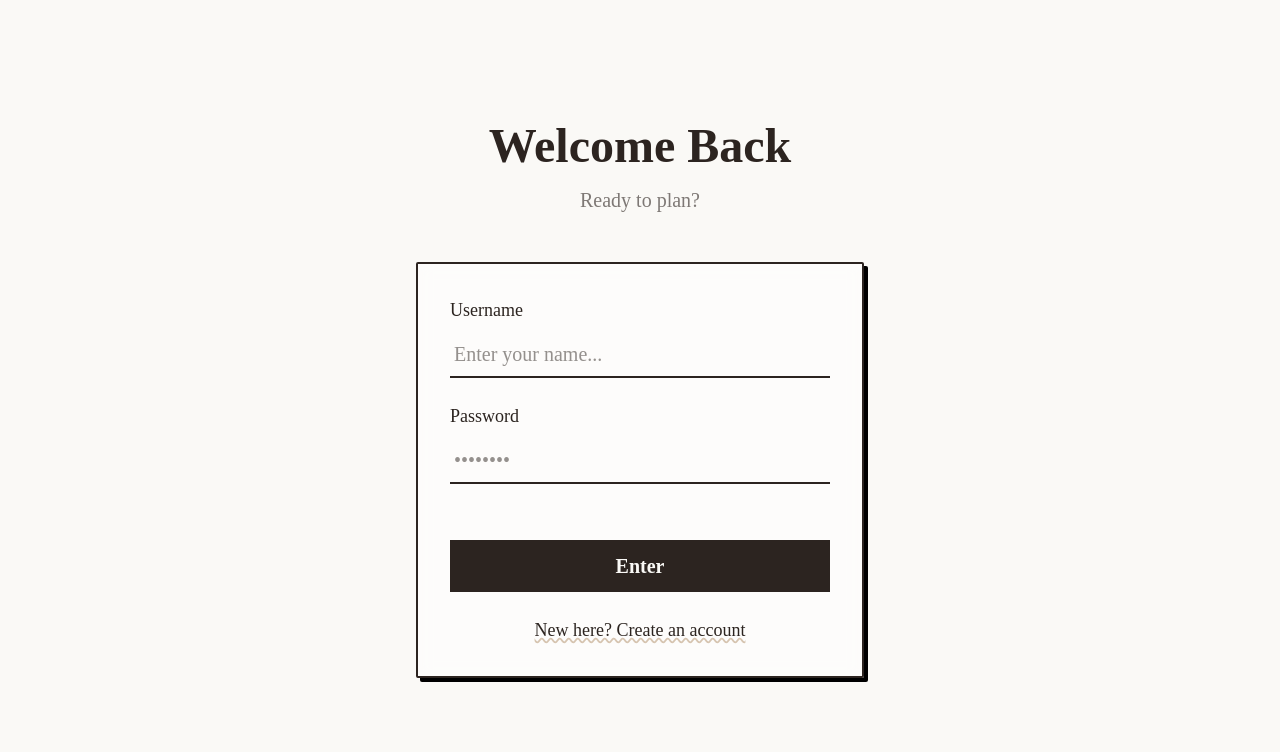
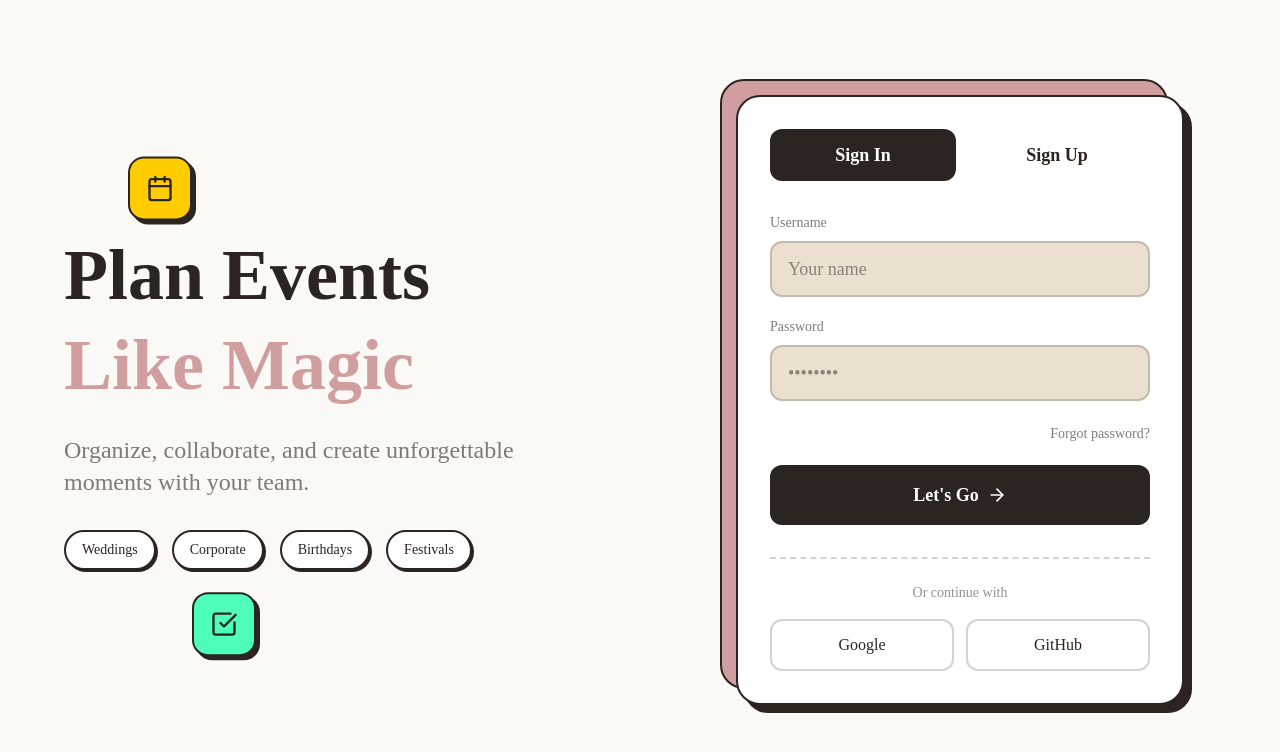
Before and after one commit to Rahulgupta7777/Event_Managment, a React (Vite) app in the folder client/: page / in a window 1280 px wide. Shown: the top 752 px of the page. Built offline with nearby package versions, Linux system fonts and the light colour scheme.

Commit message:
redesign login page

```diff
--- a/client/src/components/views/LoginSignupView.tsx
+++ b/client/src/components/views/LoginSignupView.tsx
@@ -1,11 +1,13 @@
 import { useState } from "react";
 import { motion, AnimatePresence } from "framer-motion";
 import { useAppStore } from "../../store/useAppStore";
+import { Sparkles, Calendar, Users, CheckSquare, ArrowRight } from "lucide-react";
 
 export const LoginSignupView = () => {
     const [isLogin, setIsLogin] = useState(true);
     const [username, setUsername] = useState("");
     const [password, setPassword] = useState("");
+    const [email, setEmail] = useState("");
     const { login } = useAppStore();
 
     const handleSubmit = (e: React.FormEvent) => {
@@ -15,71 +17,191 @@ export const LoginSignupView = () => {
         }
     };
 
+    const floatingIcons = [
+        { Icon: Calendar, color: "bg-[#ffcc00]", delay: 0, x: "10%", y: "20%" },
+        { Icon: Users, color: "bg-[#ff4d4d]", delay: 0.2, x: "85%", y: "15%" },
+        { Icon: CheckSquare, color: "bg-[#4dffb8]", delay: 0.4, x: "15%", y: "75%" },
+        { Icon: Sparkles, color: "bg-[#4d94ff]", delay: 0.6, x: "80%", y: "70%" },
+    ];
+
     return (
-        <div className="flex flex-col items-center justify-center min-h-screen bg-[var(--color-paper)] text-[var(--color-ink)] p-4">
+        <div className="relative flex min-h-screen bg-[var(--color-paper)] text-[var(--color-ink)] overflow-hidden">
+            {floatingIcons.map(({ Icon, color, delay, x, y }, i) => (
                 <motion.div
+                    key={i}
+                    className={`absolute ${color} w-16 h-16 rounded-2xl border-2 border-[var(--color-ink)] flex items-center justify-center shadow-[4px_4px_0px_var(--color-ink)]`}
+                    style={{ left: x, top: y }}
+                    initial={{ opacity: 0, scale: 0, rotate: -20 }}
+                    animate={{
+                        opacity: 1,
+                        scale: 1,
+                        rotate: 0,
+                        y: [0, -10, 0],
+                    }}
+                    transition={{
+                        delay,
+                        duration: 0.6,
+                        y: { repeat: Infinity, duration: 3, ease: "easeInOut", delay: delay + 0.6 }
+                    }}
+                >
+                    <Icon size={28} className="text-[var(--color-ink)]" />
+                </motion.div>
+            ))}
+
+            <div className="hidden lg:flex flex-1 items-center justify-center p-12">
+                <motion.div
+                    initial={{ opacity: 0, x: -50 }}
+                    animate={{ opacity: 1, x: 0 }}
+                    transition={{ duration: 0.8, delay: 0.3 }}
+                    className="max-w-lg"
+                >
+                    <h1 className="font-serif text-7xl font-bold leading-tight mb-6">
+                        Plan Events<br />
+                        <span className="text-[var(--color-accent)]">Like Magic</span>
+                    </h1>
+                    <p className="font-hand text-2xl text-[var(--color-ink)]/60 mb-8">
+                        Organize, collaborate, and create unforgettable moments with your team.
+                    </p>
+                    <div className="flex gap-4">
+                        {["Weddings", "Corporate", "Birthdays", "Festivals"].map((tag, i) => (
+                            <motion.span
+                                key={tag}
                                 initial={{ opacity: 0, y: 20 }}
+                                animate={{ opacity: 1, y: 0 }}
+                                transition={{ delay: 0.5 + i * 0.1 }}
+                                className="px-4 py-2 bg-white border-2 border-[var(--color-ink)] rounded-full font-hand text-sm shadow-[2px_2px_0px_var(--color-ink)]"
+                            >
+                                {tag}
+                            </motion.span>
+                        ))}
+                    </div>
+                </motion.div>
+            </div>
+
+            <div className="flex-1 flex items-center justify-center p-6 lg:p-12">
+                <motion.div
+                    initial={{ opacity: 0, y: 30 }}
                     animate={{ opacity: 1, y: 0 }}
                     transition={{ duration: 0.8, ease: "easeOut" }}
                     className="w-full max-w-md"
                 >
-                <div className="text-center mb-12">
-                    <h1 className="font-serif text-5xl font-bold mb-4">
-                        {isLogin ? "Welcome Back" : "Join the Event"}
+                    <div className="lg:hidden text-center mb-8">
+                        <h1 className="font-serif text-4xl font-bold mb-2">
+                            Plan Events <span className="text-[var(--color-accent)]">Like Magic</span>
                         </h1>
-                    <p className="font-hand text-xl opacity-60">
-                        {isLogin
-                            ? "Ready to plan?"
-                            : "Grab a pen. Let's plan."}
-                    </p>
                     </div>
 
-                <div className="relative bg-white/50 backdrop-blur-sm border-2 border-[var(--color-ink)] p-8 rounded-sm shadow-[4px_4px_0px_0px_rgba(0,0,0,1)]">
-                    <form onSubmit={handleSubmit} className="space-y-6">
+                    <div className="relative">
+                        <div className="absolute -top-4 -left-4 w-full h-full bg-[var(--color-accent)] rounded-3xl border-2 border-[var(--color-ink)]" />
+
+                        <div className="relative bg-white border-2 border-[var(--color-ink)] p-8 rounded-3xl shadow-[8px_8px_0px_var(--color-ink)]">
+                            <div className="flex gap-2 mb-8">
+                                <button
+                                    onClick={() => setIsLogin(true)}
+                                    className={`flex-1 py-3 font-serif font-bold text-lg rounded-xl transition-all ${
+                                        isLogin
+                                            ? "bg-[var(--color-ink)] text-white"
+                                            : "bg-transparent text-[var(--color-ink)] hover:bg-[var(--color-ink)]/5"
+                                    }`}
+                                >
+                                    Sign In
+                                </button>
+                                <button
+                                    onClick={() => setIsLogin(false)}
+                                    className={`flex-1 py-3 font-serif font-bold text-lg rounded-xl transition-all ${
+                                        !isLogin
+                                            ? "bg-[var(--color-ink)] text-white"
+                                            : "bg-transparent text-[var(--color-ink)] hover:bg-[var(--color-ink)]/5"
+                                    }`}
+                                >
+                                    Sign Up
+                                </button>
+                            </div>
+
+                            <AnimatePresence mode="wait">
+                                <motion.form
+                                    key={isLogin ? "login" : "signup"}
+                                    initial={{ opacity: 0, x: isLogin ? -20 : 20 }}
+                                    animate={{ opacity: 1, x: 0 }}
+                                    exit={{ opacity: 0, x: isLogin ? 20 : -20 }}
+                                    transition={{ duration: 0.3 }}
+                                    onSubmit={handleSubmit}
+                                    className="space-y-5"
+                                >
                                     <div>
-                            <label className="block font-serif text-lg mb-2">Username</label>
+                                        <label className="block font-hand text-sm text-[var(--color-ink)]/60 mb-2">Username</label>
                                         <input
                                             type="text"
                                             value={username}
                                             onChange={(e) => setUsername(e.target.value)}
-                                className="w-full bg-transparent border-b-2 border-[var(--color-ink)] py-2 px-1 focus:outline-none focus:border-[var(--color-highlight)] transition-colors font-hand text-xl"
-                                placeholder="Enter your name..."
+                                            className="w-full bg-[var(--color-surface)] border-2 border-[var(--color-ink)]/20 rounded-xl py-3 px-4 focus:outline-none focus:border-[var(--color-ink)] transition-colors font-serif text-lg"
+                                            placeholder="Your name"
                                         />
                                     </div>
 
+                                    {!isLogin && (
+                                        <motion.div
+                                            initial={{ opacity: 0, height: 0 }}
+                                            animate={{ opacity: 1, height: "auto" }}
+                                            exit={{ opacity: 0, height: 0 }}
+                                        >
+                                            <label className="block font-hand text-sm text-[var(--color-ink)]/60 mb-2">Email</label>
+                                            <input
+                                                type="email"
+                                                value={email}
+                                                onChange={(e) => setEmail(e.target.value)}
+                                                className="w-full bg-[var(--color-surface)] border-2 border-[var(--color-ink)]/20 rounded-xl py-3 px-4 focus:outline-none focus:border-[var(--color-ink)] transition-colors font-serif text-lg"
+                                                placeholder="you@example.com"
+                                            />
+                                        </motion.div>
+                                    )}
+
                                     <div>
-                            <label className="block font-serif text-lg mb-2">Password</label>
+                                        <label className="block font-hand text-sm text-[var(--color-ink)]/60 mb-2">Password</label>
                                         <input
                                             type="password"
                                             value={password}
                                             onChange={(e) => setPassword(e.target.value)}
-                                className="w-full bg-transparent border-b-2 border-[var(--color-ink)] py-2 px-1 focus:outline-none focus:border-[var(--color-highlight)] transition-colors font-hand text-xl"
+                                            className="w-full bg-[var(--color-surface)] border-2 border-[var(--color-ink)]/20 rounded-xl py-3 px-4 focus:outline-none focus:border-[var(--color-ink)] transition-colors font-serif text-lg"
                                             placeholder="••••••••"
                                         />
                                     </div>
 
+                                    {isLogin && (
+                                        <div className="text-right">
+                                            <button type="button" className="font-hand text-sm text-[var(--color-ink)]/60 hover:text-[var(--color-accent)] transition-colors">
+                                                Forgot password?
+                                            </button>
+                                        </div>
+                                    )}
+
                                     <motion.button
-                            whileHover={{ scale: 1.02 }}
+                                        whileHover={{ scale: 1.02, x: 5 }}
                                         whileTap={{ scale: 0.98 }}
                                         type="submit"
-                            className="w-full bg-[var(--color-ink)] text-[var(--color-paper)] font-serif font-bold py-3 text-xl mt-8 hover:bg-[var(--color-ink)]/90 transition-colors"
+                                        className="w-full bg-[var(--color-ink)] text-white font-serif font-bold py-4 text-lg rounded-xl flex items-center justify-center gap-2 group"
                                     >
-                            {isLogin ? "Enter" : "Sign Up"}
+                                        {isLogin ? "Let's Go" : "Create Account"}
+                                        <ArrowRight size={20} className="group-hover:translate-x-1 transition-transform" />
                                     </motion.button>
-                    </form>
+                                </motion.form>
+                            </AnimatePresence>
 
-                    <div className="mt-6 text-center">
-                        <button
-                            onClick={() => setIsLogin(!isLogin)}
-                            className="font-hand text-lg underline decoration-wavy decoration-[var(--color-highlight)] hover:text-[var(--color-highlight)] transition-colors"
-                        >
-                            {isLogin
-                                ? "New here? Create an account"
-                                : "Already have a pass? Log in"}
+                            <div className="mt-8 pt-6 border-t-2 border-dashed border-[var(--color-ink)]/20">
+                                <p className="text-center font-hand text-sm text-[var(--color-ink)]/50 mb-4">Or continue with</p>
+                                <div className="flex gap-3">
+                                    <button className="flex-1 py-3 border-2 border-[var(--color-ink)]/20 rounded-xl font-serif hover:border-[var(--color-ink)] hover:shadow-[2px_2px_0px_var(--color-ink)] transition-all">
+                                        Google
                                     </button>
+                                    <button className="flex-1 py-3 border-2 border-[var(--color-ink)]/20 rounded-xl font-serif hover:border-[var(--color-ink)] hover:shadow-[2px_2px_0px_var(--color-ink)] transition-all">
+                                        GitHub
+                                    </button>
+                                </div>
+                            </div>
                         </div>
                     </div>
                 </motion.div>
             </div>
+        </div>
     );
 };
```
Lines whose indentation alone changed are shown as unchanged.
